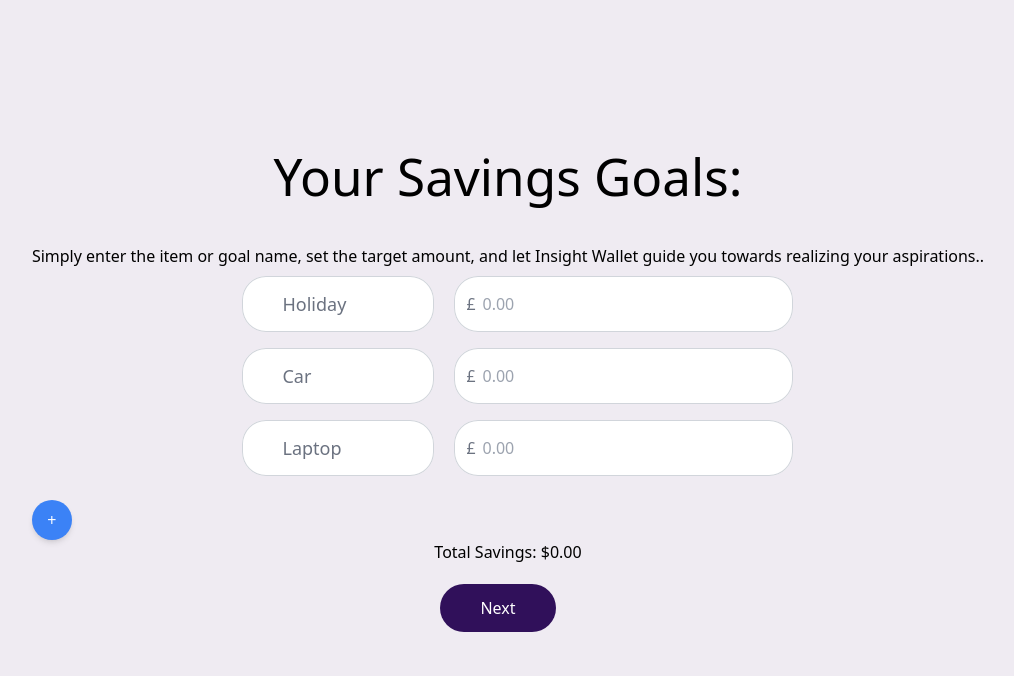
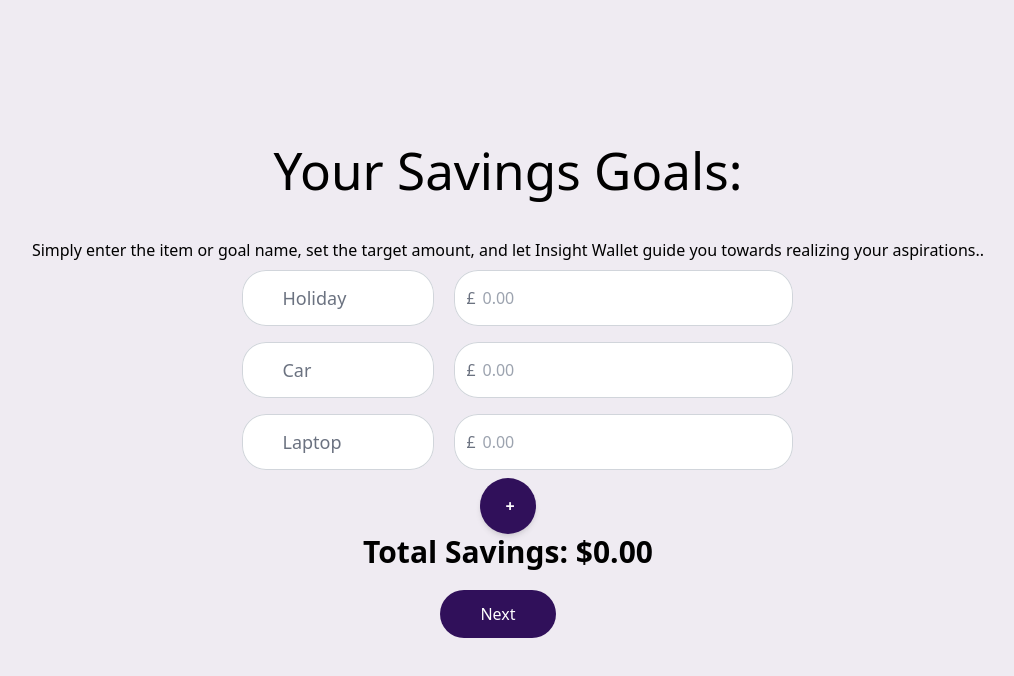
Before and after one commit to MrKatrish/insight_wallet, a React (Vite) app: page /Savings-goals in a window 1280 px wide. Shown: the top 676 px of the page, without its empty margins (132-1146 px from the left). Built offline with nearby package versions, Linux system fonts and the light colour scheme.

Commit message:
button changes

```diff
--- a/src/components/AddNewButton.jsx
+++ b/src/components/AddNewButton.jsx
@@ -1,24 +1,13 @@
-import React, { useState } from 'react';
-import AddNewWidget from './AddNewWidget';
+import React from 'react';
 
-const AddNewButton = () => {
-  const [showWidget, setShowWidget] = useState(false);
-
-  const handleButtonClick = () => {
-    setShowWidget(true);
-  };
+export default function AddNewButton({onClick, title}) {
 
   return (
-    <div className="relative">
-      <button
-        className="w-10 h-10 rounded-full bg-blue-500 text-white flex items-center justify-center shadow-md"
-        onClick={handleButtonClick}
-      >
-        +
-      </button>
-      {showWidget && <AddNewWidget />}
-    </div>
+    <button
+      className="w-14 h-14 rounded-full bg-customPurple text-white items-center justify-center shadow-md"
+      onClick={onClick}>{title}
+      <span className="ml-1 font-bold justify-center">+</span>
+    </button>
+
   );
 };
-
-export default AddNewButton;
--- a/src/pages/Savings-goals.jsx
+++ b/src/pages/Savings-goals.jsx
@@ -16,7 +16,7 @@ function SavingsGoals({ updateUserData }) {
 
     const [totalAmount, setTotalAmount] = useState(0);
 
-    const handleChange = (e) => {
+    const handleChange = (title, e) => {
         const { name, value } = e.target;
         setSavingsGoals({ ...SavingsGoals, [name]: value });
 
@@ -43,11 +43,11 @@ function SavingsGoals({ updateUserData }) {
             <UserInput incomeTitle='Car' value={SavingsGoals.Car} handleChange={handleChange} />
             <UserInput incomeTitle='Laptop' value={SavingsGoals.Laptop} handleChange={handleChange} />
 
+            <AddNewButton onClick={handleAddSavings} />
 
-            <div className='flex-col justify-center mt-4'>
-            <AddNewButton className='justify-center'/>
-            <p>Total Savings: ${totalAmount.toFixed(2)}</p>
-            </div>
+
+
+            <p className="text-3xl font-bold items-center">Total Savings: ${totalAmount.toFixed(2)}</p>
 
 
             <FormButton onClick={handleSubmit} title='Next' />
```
